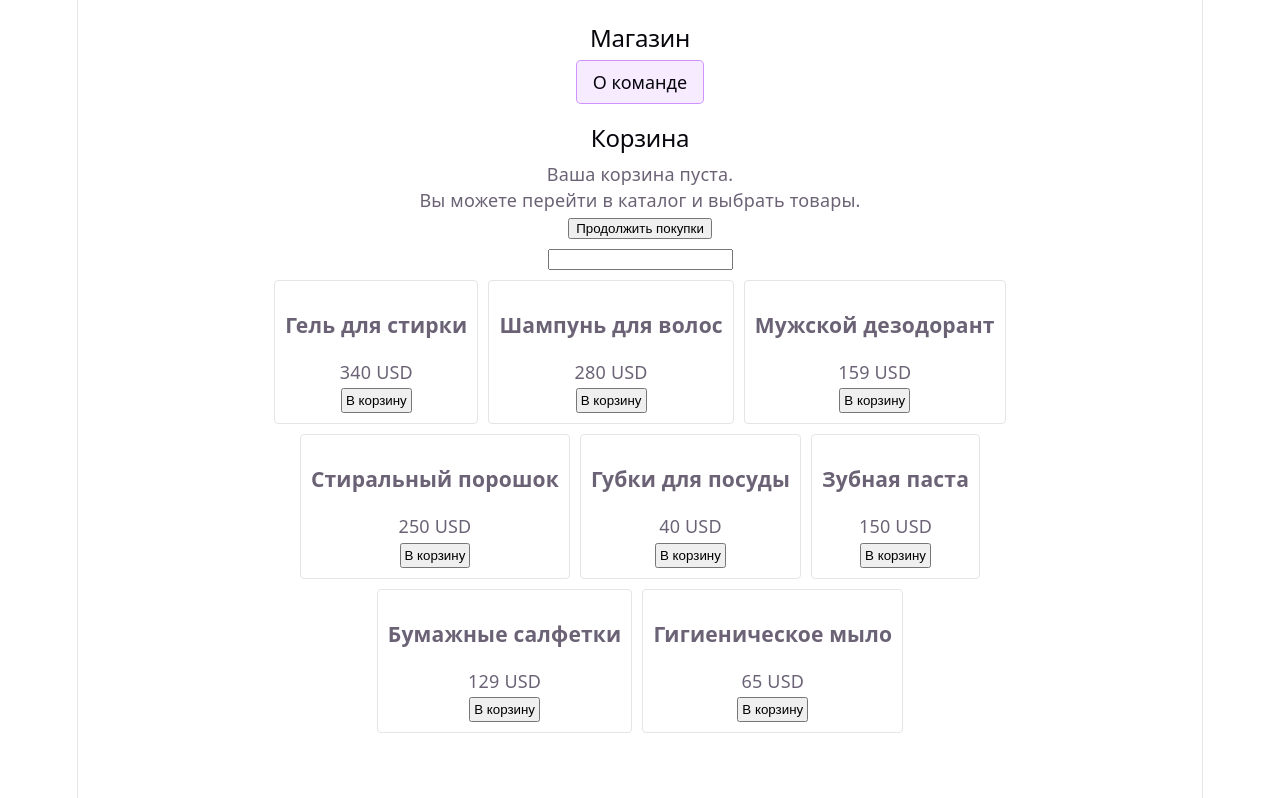
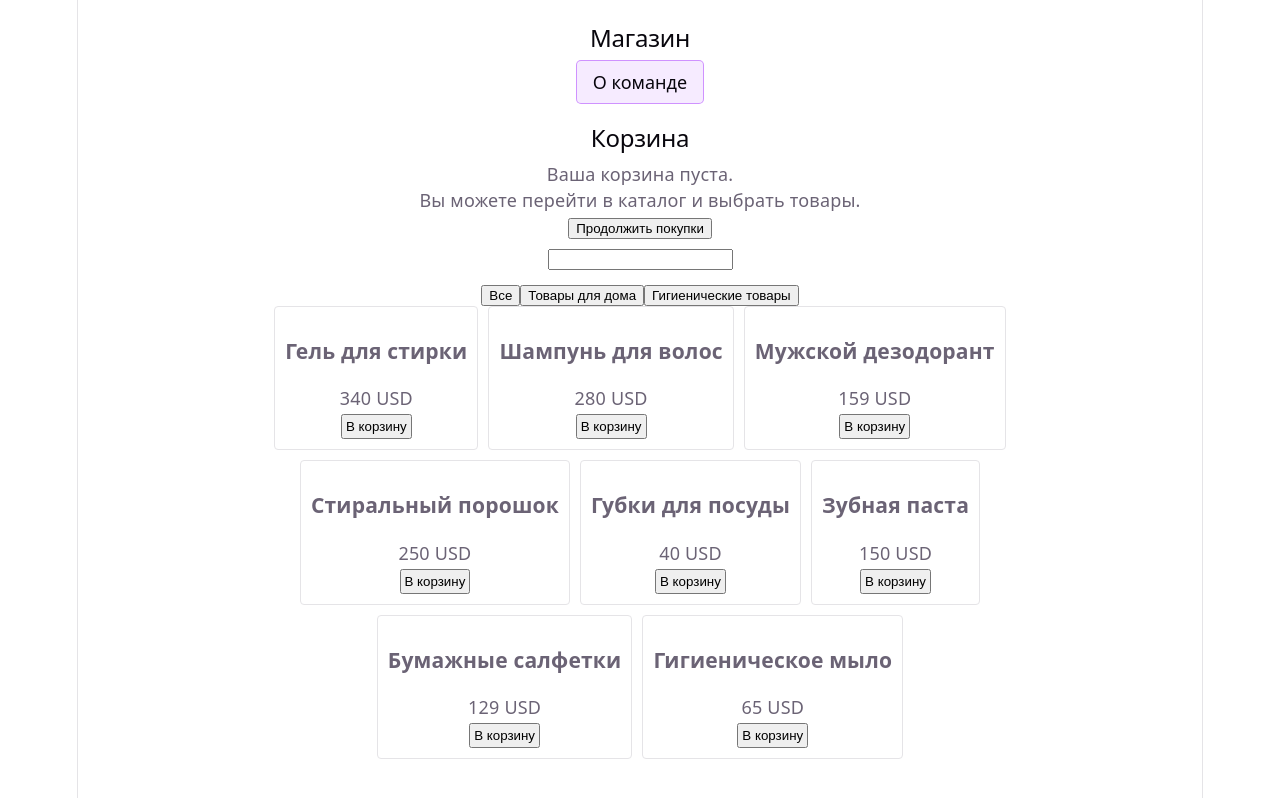
Before and after one commit to VIKTORIYA-S/online-shop, a React (Vite) app: page / in a window 1280 px wide. Both pictures are taken after a click on the button "Перейти в магазин". Built offline with nearby package versions, Linux system fonts and the light colour scheme.

Commit message:
feat: add category buttons to catalog

```diff
--- a/src/App.tsx
+++ b/src/App.tsx
@@ -2,15 +2,20 @@ import { useState } from "react";
 import "./App.css";
 import ProductList from "./components/ProductList";
 import { products } from "./data/products";
-import type { CartItem, Product } from "./types";
+import type { CartItem, Product, Category } from "./types";
 import { addToCart, removeFromCart, decreaseQuantity } from "./logic/cart";
 import Cart from "./components/Cart";
 import SearchProduct from "./components/SearchProduct";
+import { filterByCategory } from "./logic/filter";
+import CategoryButtons from "./components/CategoryButtons";
 
 function App() {
   const [isShopOpen, setIsShopOpen] = useState(false);
   const [cart, setCart] = useState<CartItem[]>([]);
   const [searchedProduct, setSearchedProduct] = useState<Product[]>(products);
+  const [selectedCategory, setSelectedCategory] = useState<Category | "all">(
+    "all",
+  );
 
   function handleAddToCart(product: Product) {
     setCart(addToCart(cart, product));
@@ -22,6 +27,8 @@ function App() {
   function handleDecrease(productId: number) {
     setCart(decreaseQuantity(cart, productId));
   }
+
+  const visibleProducts = filterByCategory(searchedProduct, selectedCategory);
 
   return (
     <main className="page">
@@ -43,11 +50,15 @@ function App() {
             onGoShopping={() => {}}
           />
           <SearchProduct setSearchedProduct={setSearchedProduct} />
-          {searchedProduct.length === 0 ? (
+          <CategoryButtons
+            selectedCategory={selectedCategory}
+            onSelect={setSelectedCategory}
+          />
+          {visibleProducts.length === 0 ? (
             <div className="not-finded">Ничего не найдено</div>
           ) : (
             <ProductList
-              productList={searchedProduct}
+              productList={visibleProducts}
               onAddToCart={handleAddToCart}
             />
           )}
--- /dev/null
+++ b/src/components/CategoryButtons.tsx
@@ -0,0 +1,34 @@
+import type { Category } from "../types";
+
+type CategoryButtonsProps = {
+  selectedCategory: Category | "all";
+  onSelect: (category: Category | "all") => void;
+};
+
+const categories: { value: Category | "all"; label: string }[] = [
+  { value: "all", label: "Все" },
+  { value: "household", label: "Товары для дома" },
+  { value: "hygiene", label: "Гигиенические товары" },
+];
+
+function CategoryButtons({
+  selectedCategory,
+  onSelect,
+}: CategoryButtonsProps) {
+  return (
+    <div className="category-buttons">
+      {categories.map((category) => (
+        <button
+          key={category.value}
+          type="button"
+          className={category.value === selectedCategory ? "active" : ""}
+          onClick={() => onSelect(category.value)}
+        >
+          {category.label}
+        </button>
+      ))}
+    </div>
+  );
+}
+
+export default CategoryButtons;
```
